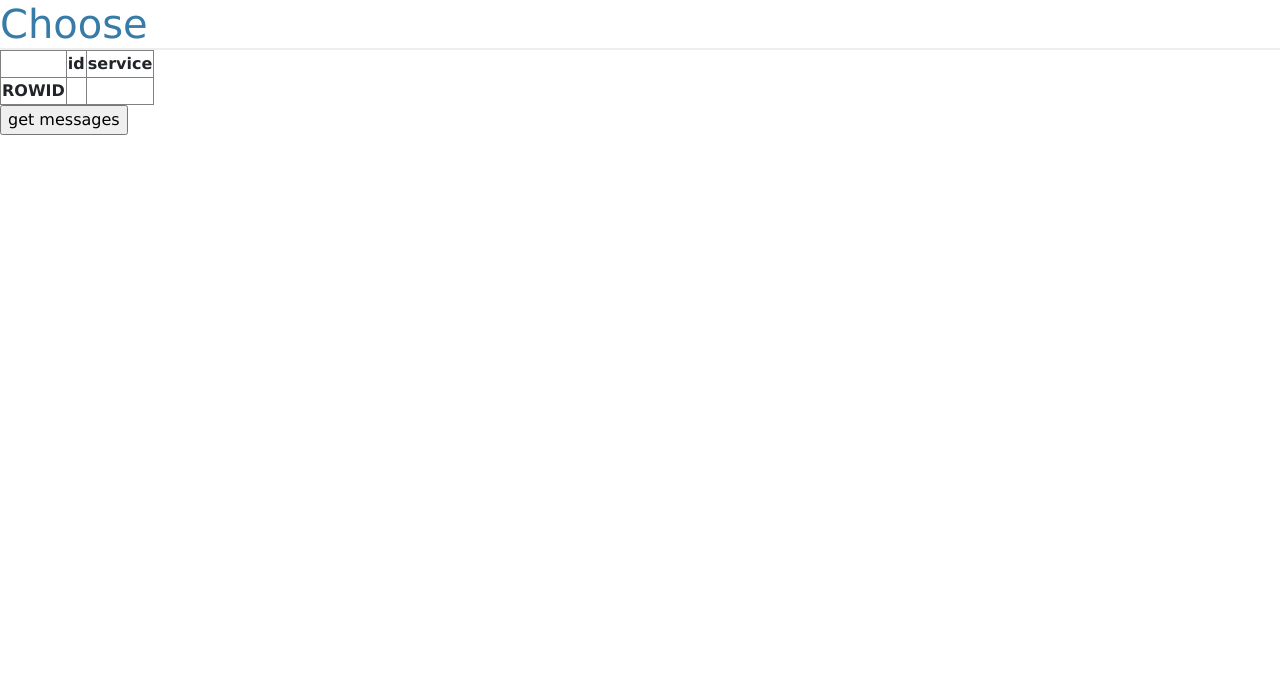
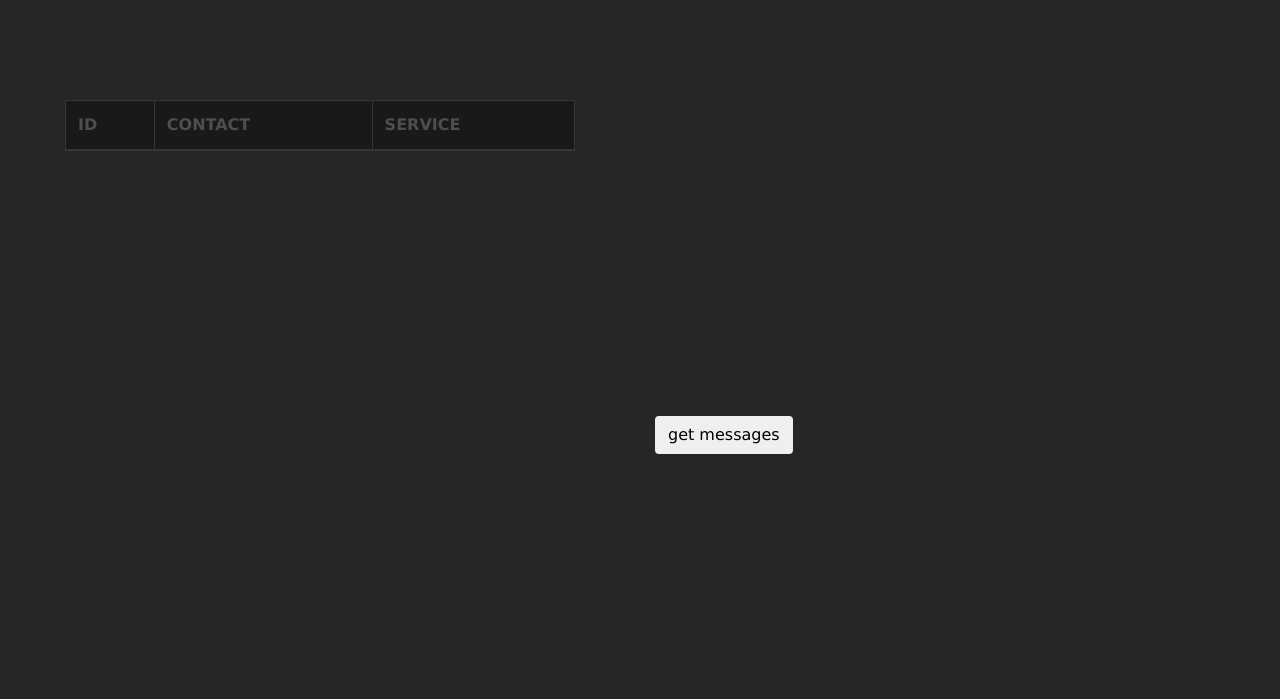
Before and after one commit to brienna/ttyl, a Flask app: page / in a window 1280 px wide. Shown: the top 699 px of the page. Run offline with Flask 2, Linux system fonts and the light colour scheme; data that the repository does not hold is empty; some libraries are stand-ins or nearby versions.

Commit message:
Update handles selector page styling

```diff
--- a/app.py
+++ b/app.py
@@ -17,8 +17,8 @@ def show_handles():
     # Get handles from db and show to user
     cmd1 = 'SELECT ROWID, id, service FROM handle'
     c.execute(cmd1)
-    deleted_msg = pd.DataFrame(c.fetchall(), columns=['ROWID', 'id', 'service']).sort_values(by='ROWID').set_index('ROWID')
-    return render_template('view.html',tables=[deleted_msg.to_html(classes="handles")])
+    deleted_msg = pd.DataFrame(c.fetchall(), columns=['ROWID', 'id', 'service']).sort_values(by='id').rename(columns={"ROWID": "ID", "id": "CONTACT", "service": "SERVICE"})
+    return render_template('view.html',tables=[deleted_msg.to_html(classes="handles table table-dark", index=False)])
 
 
 
--- a/static/app.js
+++ b/static/app.js
@@ -1,18 +1,40 @@
 
 window.onload = function() {
     handles = [];
-    form_handles = document.getElementsByName('selected_handles')[0];
-    console.log(form_handles);
+    inputHandles = document.getElementsByName('selected_handles')[0];
+    selectedContactsList = document.getElementById('selectedContactsList');
 
     // Assign event listener to table rows
     handleRows = document.getElementsByClassName('handles')[0].getElementsByTagName('tr');
     for (var i = 0; i < handleRows.length; i++) {
         handleRows[i].addEventListener('click', function(e) {
-            this.style.background = 'pink';
+            // Get row
+            var row = this.children;
+
+            // Set styling based on previous styling
+            if (this.classList.contains('selected')) {
+                // If already styled as "selected", remove styling
+                this.classList.remove('selected');
+                // Remove text from selected contacts list
+                for (var i in selectedContactsList.children) {
+                    var item = selectedContactsList.children[i];
+                    if (item.textContent == row[1].textContent) {
+                        selectedContactsList.removeChild(item);
+                    }
+                }
+            } else {
+                // Otherwise, style as "selected"
+                this.classList.add('selected');
+                // Add text to selected contacts list
+                var contact = document.createElement('li');
+                contact.textContent = row[1].textContent;
+                selectedContactsList.appendChild(contact);
+            }
+
             // Get handle
-            handle = this.firstElementChild.textContent;
+            handle = row[0].textContent;
             handles.push(handle);
-            form_handles.value = JSON.stringify(handles);
+            inputHandles.value = JSON.stringify(handles);
         });
     }
 
--- a/static/style.css
+++ b/static/style.css
@@ -1,13 +1,65 @@
 
-body            { font-family: "Lucida Sans Unicode", "Lucida Grande", sans-serif;}
-a, h1, h2       { color: #377ba8; }
-h1, h2          { margin: 0; }
-h1              { border-bottom: 2px solid #eee; }
-h2              { font-size: 1.2em; }
+body {
+    font-family: "Lucida Sans Unicode", "Lucida Grande", sans-serif;
+    background-color: #262626;
+}
+
+a, h1, h2 {
+    color: #595959;
+}
+
+h1, h2 {
+    margin: 0;
+}
+
+h2 {
+    font-size: 1.2em;
+}
 
 tr:hover {
-    background-color: #ffff99;
+    background-color: #FFFE7B;
     cursor: pointer;
+    color: #262626;
+}
+
+tr.selected {
+    background-color: #DE614B;
+    color: #262626;
+}
+
+.handles {
+    color: rgba(203,203,203,.3);
+    background-color: #191919;
+    border: rgba(203,203,203,.3) thin;
+}
+
+.handles-parent {
+    overflow-y: scroll;
+    height: 75vh;
+    margin: 0 auto;
+    display: inline-block;
+    padding: 0px 50px 0px 50px;
+    width: 100%;
+    transform: perspective(1px) translateY(12.5vh); /* 12.5*2 for top/bottom, adds up with 75vh to equal 100% height*/
+}
+
+.handles th {
+    text-align: left;
+}
+
+#handlesForm {
+    margin: 0 auto;
+    width: 100%;
+    transform: perspective(1px) translateY(50vh);
+}
+
+#handlesForm li {
+    color: #DE614B;
+    list-style: none;
+}
+
+#handlesForm ul {
+    padding: 0;
 }
 
 .card-columns {
--- a/templates/view.html
+++ b/templates/view.html
@@ -11,18 +11,29 @@
 
 <body>
     {% block content %}
-    <div class=page>
-      <h1>Choose </h1>
+
+    <div class="container-fluid">
+        <div class="row">
+            <div class="col-md-6">
+                <div class="handles-parent">
+                    <!-- Handles -->
                     {% for table in tables %}
                     {{ table|safe }}
                     {% endfor %}
                 </div>
-
-    <form action='{{ url_for("get_messages") }}' method="POST">
+            </div>
+            <div class="col-md-6">
+                <form id="handlesForm" action='{{ url_for("get_messages") }}' method="POST">
                     <!-- Show user which rows they have chosen -->
                     <!--hidden input which will note handle ids for back end-->
+                    <ul id="selectedContactsList"></ul>
                     <input style="display: none" name="selected_handles">
-        <input type="SUBMIT" value="get messages">
+                    <input class="btn" type="SUBMIT" value="get messages">
                 </form>
+            </div>
+        </div>
+    </div>
+
+
     {% endblock content %}
 </body>
```
Lines whose indentation alone changed are shown as unchanged.
